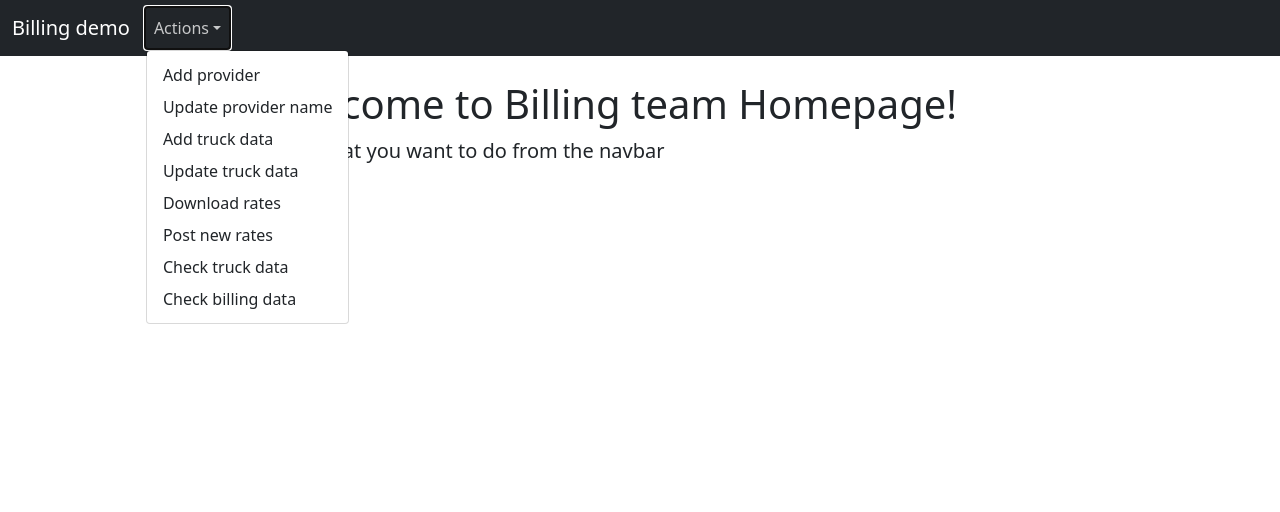
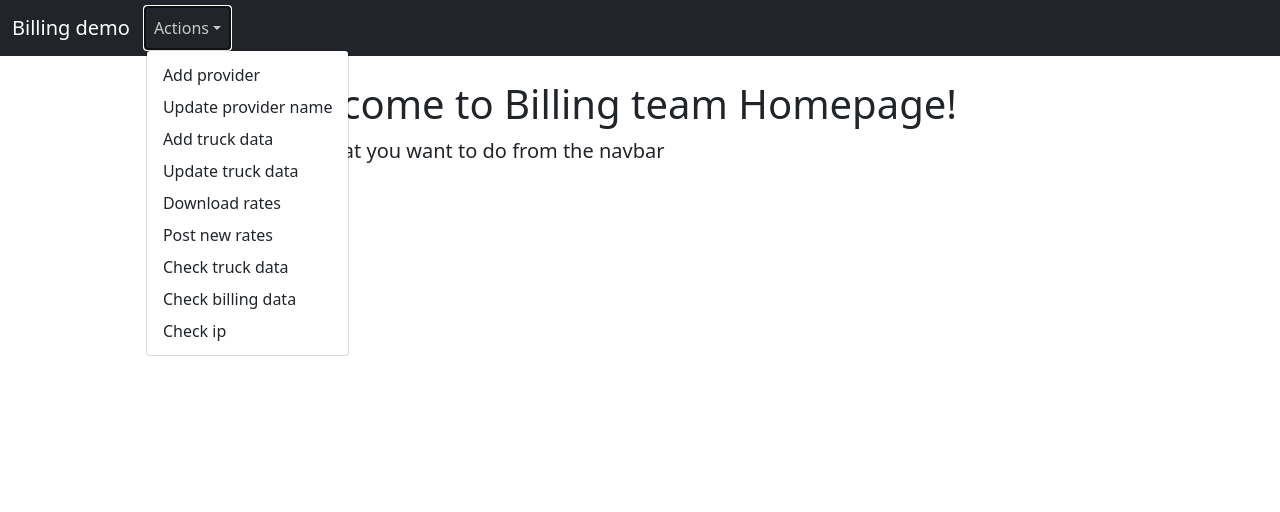
Before and after one commit to maciob/DeveleapDevWeek, a Flask app: page / in a window 1280 px wide, after a click on "Actions". Shown: the top 512 px of the page. Run offline with Flask 2, Linux system fonts and the light colour scheme.

Commit message:
updated index.html

```diff
--- a/Billing/app/templates/index.html
+++ b/Billing/app/templates/index.html
@@ -32,6 +32,7 @@
                   <li><a class="dropdown-item" href="#">Post new rates</a></li>
                   <li><a class="dropdown-item" href="#">Check truck data</a></li>
                   <li><a class="dropdown-item" href="#">Check billing data</a></li>
+                  <li><a class="dropdown-item" href="{{ url_for('ip') }}">Check ip</a></li>
                 </ul>
               </li>
             </ul>
```
